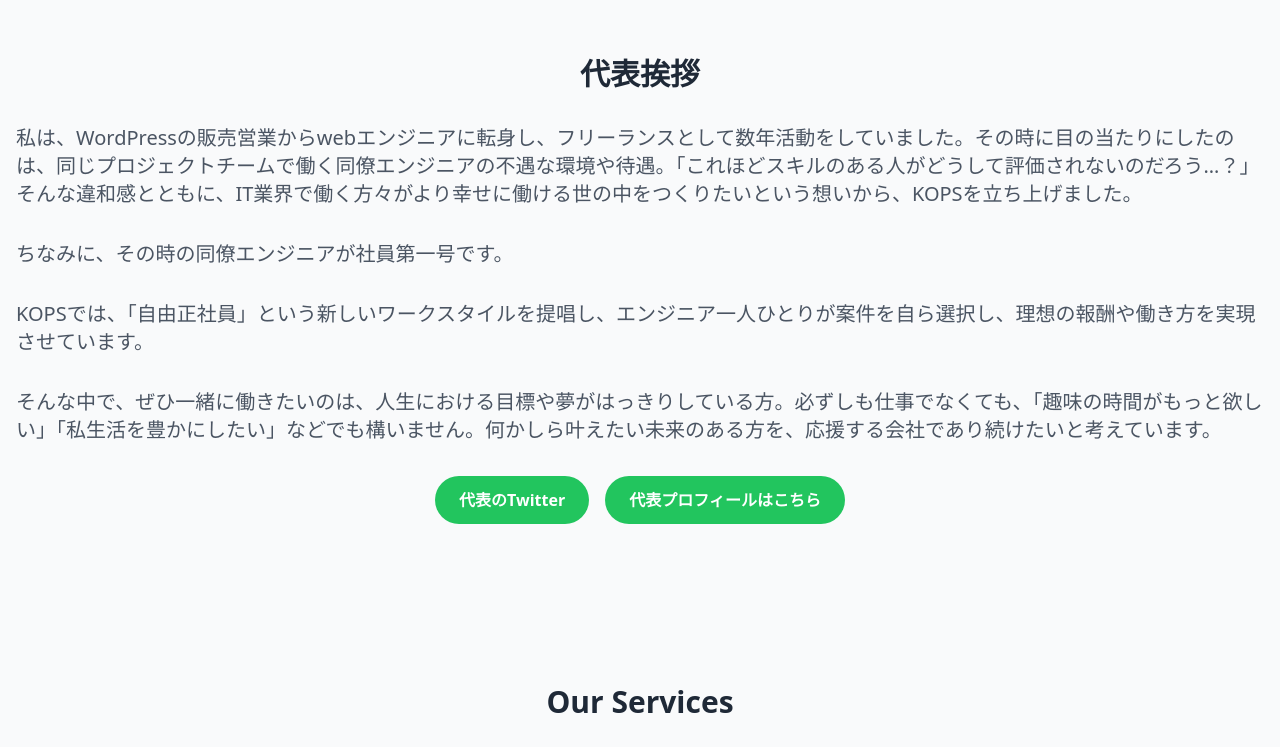
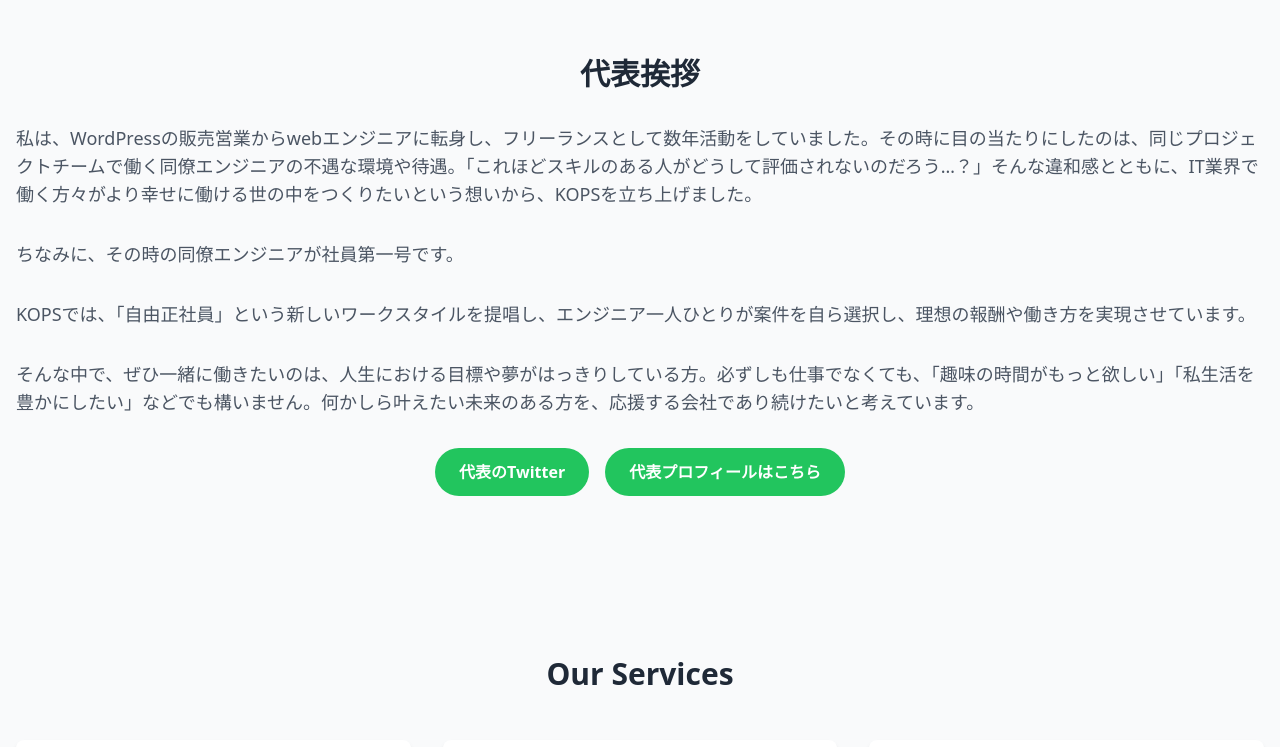
Before and after one commit to h-magome/kops-nuxt-project, a Nuxt app: page / in a window 1280 px wide. Shown: the part 780-1527 px from the top of the page. Built offline with nearby package versions, Linux system fonts and the light colour scheme.

Commit message:
文字サイズを統一した

```diff
--- a/pages/index.vue
+++ b/pages/index.vue
@@ -64,10 +64,10 @@
     <section class="py-20 bg-gray-50">
       <div class="container mx-auto px-4">
         <h2 class="text-3xl font-bold mb-8 text-gray-800 text-center">代表挨拶</h2>
-        <p class="text-xl mb-8 text-gray-600 text-left">私は、WordPressの販売営業からwebエンジニアに転身し、フリーランスとして数年活動をしていました。その時に目の当たりにしたのは、同じプロジェクトチームで働く同僚エンジニアの不遇な環境や待遇。「これほどスキルのある人がどうして評価されないのだろう…？」そんな違和感とともに、IT業界で働く方々がより幸せに働ける世の中をつくりたいという想いから、KOPSを立ち上げました。</p>
-        <p class="text-xl mb-8 text-gray-600 text-left">ちなみに、その時の同僚エンジニアが社員第一号です。</p>
-        <p class="text-xl mb-8 text-gray-600 text-left">KOPSでは、「自由正社員」という新しいワークスタイルを提唱し、エンジニア一人ひとりが案件を自ら選択し、理想の報酬や働き方を実現させています。</p>
-        <p class="text-xl mb-8 text-gray-600 text-left">そんな中で、ぜひ一緒に働きたいのは、人生における目標や夢がはっきりしている方。必ずしも仕事でなくても、「趣味の時間がもっと欲しい」「私生活を豊かにしたい」などでも構いません。何かしら叶えたい未来のある方を、応援する会社であり続けたいと考えています。</p>
+        <p class="text-lg mb-8 text-gray-600 text-left">私は、WordPressの販売営業からwebエンジニアに転身し、フリーランスとして数年活動をしていました。その時に目の当たりにしたのは、同じプロジェクトチームで働く同僚エンジニアの不遇な環境や待遇。「これほどスキルのある人がどうして評価されないのだろう…？」そんな違和感とともに、IT業界で働く方々がより幸せに働ける世の中をつくりたいという想いから、KOPSを立ち上げました。</p>
+        <p class="text-lg mb-8 text-gray-600 text-left">ちなみに、その時の同僚エンジニアが社員第一号です。</p>
+        <p class="text-lg mb-8 text-gray-600 text-left">KOPSでは、「自由正社員」という新しいワークスタイルを提唱し、エンジニア一人ひとりが案件を自ら選択し、理想の報酬や働き方を実現させています。</p>
+        <p class="text-lg mb-8 text-gray-600 text-left">そんな中で、ぜひ一緒に働きたいのは、人生における目標や夢がはっきりしている方。必ずしも仕事でなくても、「趣味の時間がもっと欲しい」「私生活を豊かにしたい」などでも構いません。何かしら叶えたい未来のある方を、応援する会社であり続けたいと考えています。</p>
       <div class="flex justify-center space-x-4">
           <a href="https://x.com/cafromjakarta?s=21" class="bg-green-500 text-white px-6 py-3 rounded-full font-semibold hover:bg-green-600 transition duration-300">
             代表のTwitter
@@ -149,8 +149,8 @@
     <section class="py-20 bg-gray-100">
       <div class="container mx-auto px-4 text-center">
         <h2 class="text-3xl font-bold mb-8 text-gray-800">応募はこちら！</h2>
-        <p class="text-xl mb-4 text-gray-600">あなたと一緒に働けることを楽しみにしております。</p>
-        <p class="text-xl mb-8 text-gray-600">ぜひKOPSであなただけの「自由正社員」の形を見つけませんか</p>
+        <p class="text-lg mb-4 text-gray-600">あなたと一緒に働けることを楽しみにしております。</p>
+        <p class="text-lg mb-8 text-gray-600">ぜひKOPSであなただけの「自由正社員」の形を見つけませんか</p>
         <a href="https://docs.google.com/forms/d/1R6DAChGry9UCcR37jIBMZqHbbYh5HktjKk-aFWmHQM0/" class="bg-green-500 text-white px-8 py-4 rounded-full font-semibold text-lg hover:bg-green-600 transition duration-300">
           応募フォーム
         </a>
```
